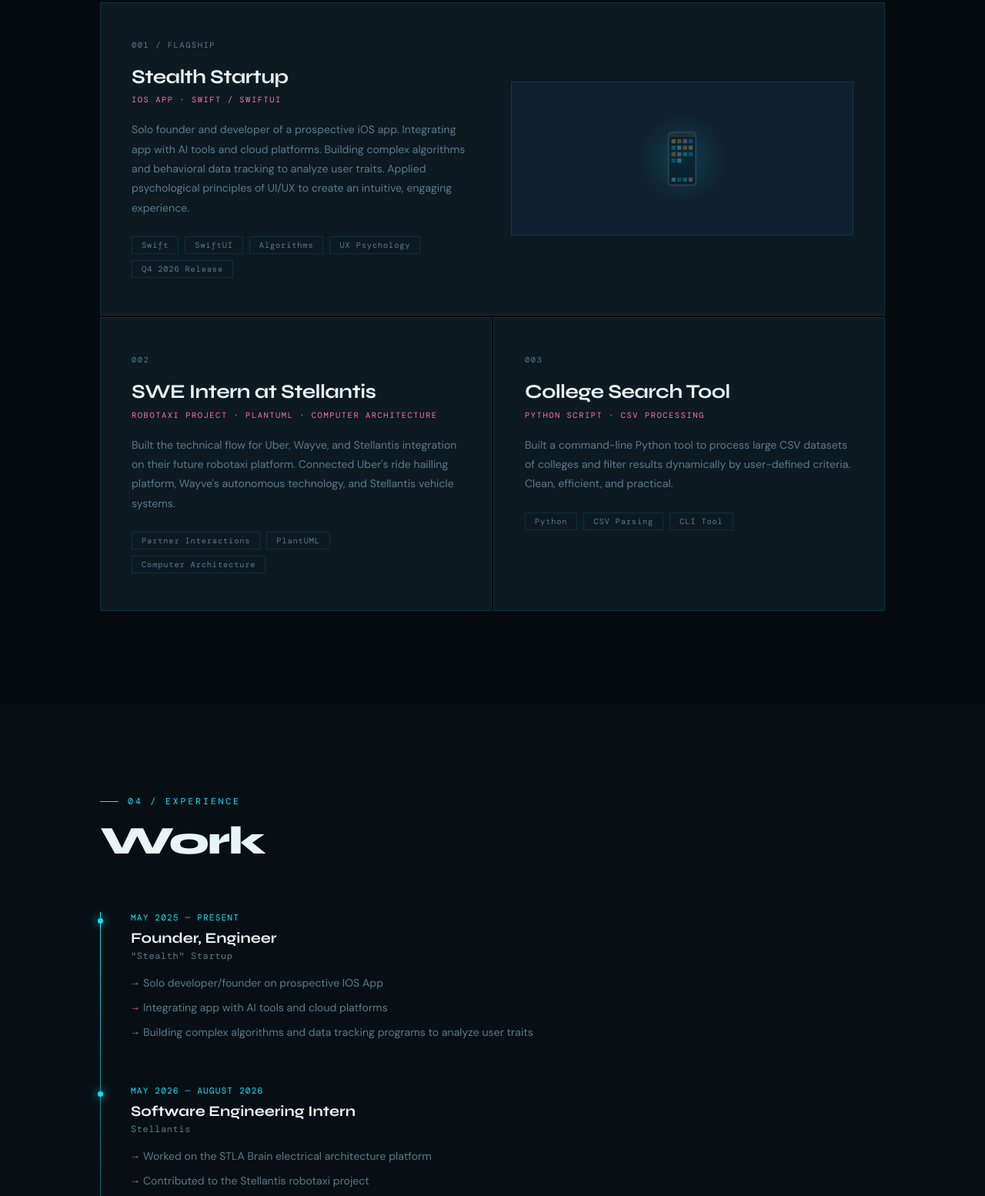
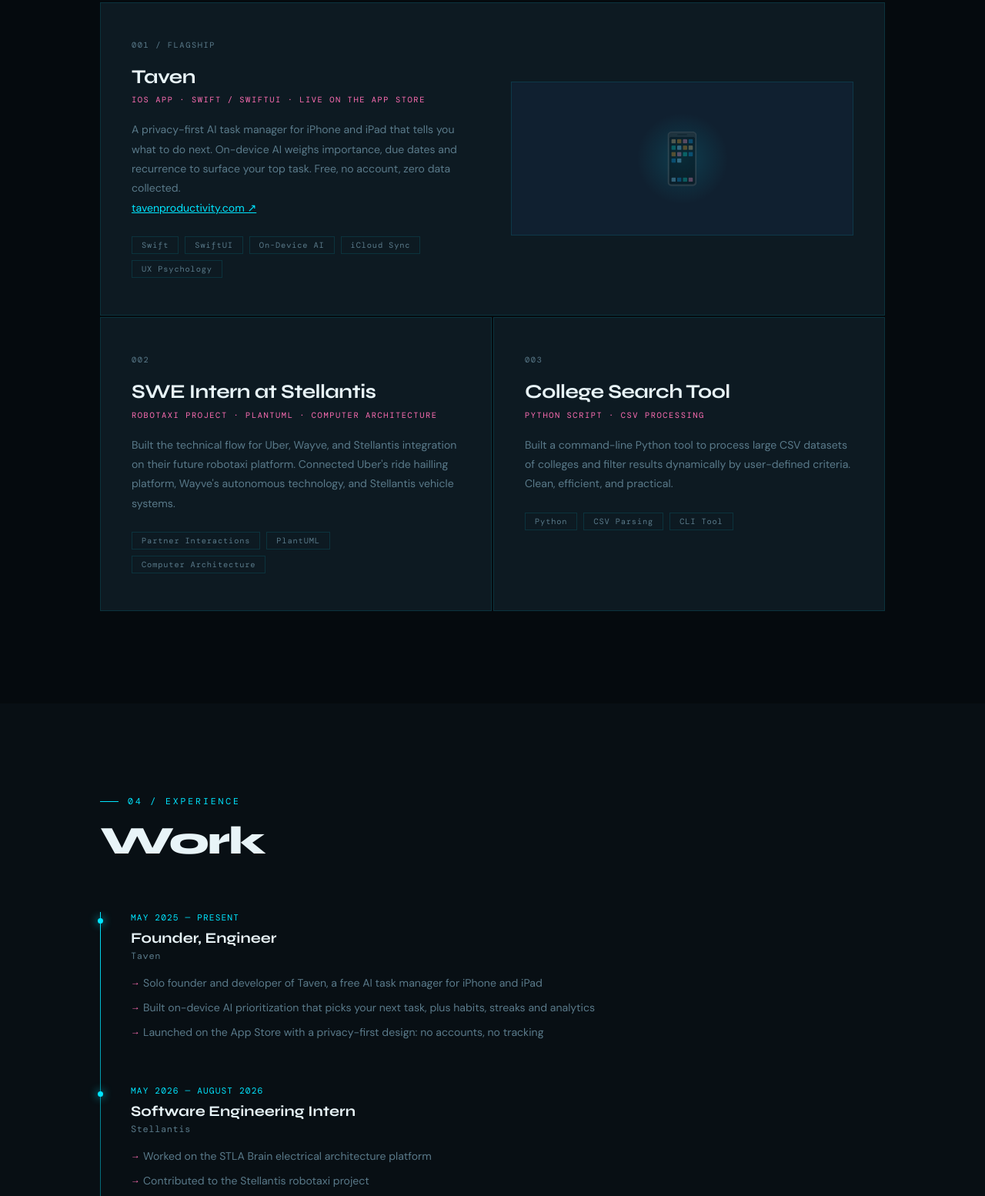
Before and after one commit to troisangle/jolaowoeye.github.io, a plain HTML site: page index.html in a window 1280 px wide. Shown: the part 1716-3270 px from the top of the page at 77% size. Drawn offline with nearby package versions, Linux system fonts and the light colour scheme; a web font is replaced by a local one.

Commit message:
Replace stealth startup sections with Taven
Co-Authored-By: Claude Opus 5.5 <noreply@anthropic.com>
Claude-Session: https://claude.ai/code/session_01KQrYnokE4MWPXzyAarpxWs

```diff
--- a/index.html
+++ b/index.html
@@ -716,18 +716,21 @@
       <div class="project-card featured reveal">
         <div>
           <div class="project-num">001 / FLAGSHIP</div>
-          <div class="project-title">Stealth Startup</div>
-          <span class="project-tag">iOS App · Swift / SwiftUI</span>
+          <div class="project-title">Taven</div>
+          <span class="project-tag">iOS App · Swift / SwiftUI · Live on the App Store</span>
           <p class="project-desc">
-            Solo founder and developer of a prospective iOS app. Integrating app with AI tools and cloud platforms. Building complex algorithms and behavioral data tracking to analyze user traits. Applied psychological principles of UI/UX to create an intuitive, engaging experience.
+            A privacy-first AI task manager for iPhone and iPad that tells you what to do next. On-device AI weighs importance, due dates and recurrence to surface your top task. Free, no account, zero data collected.
+          </p>
+          <p class="project-desc">
+            <a href="https://tavenproductivity.com" target="_blank" rel="noopener" style="color: var(--cyan);">tavenproductivity.com ↗</a>
           </p>
 
           <div class="project-pills">
             <span class="pill">Swift</span>
             <span class="pill">SwiftUI</span>
-            <span class="pill">Algorithms</span>
+            <span class="pill">On-Device AI</span>
+            <span class="pill">iCloud Sync</span>
             <span class="pill">UX Psychology</span>
-            <span class="pill">Q4 2026 Release</span>
           </div>
         </div>
         <div class="project-visual">
@@ -780,11 +783,11 @@
       <div class="timeline-item reveal">
         <div class="timeline-date">MAY 2025 — PRESENT</div>
         <div class="timeline-role">Founder, Engineer</div>
-        <div class="timeline-org">"Stealth" Startup</div>
+        <div class="timeline-org">Taven</div>
         <ul class="timeline-points">
-          <li>Solo developer/founder on prospective IOS App</li>
-          <li>Integrating app with AI tools and cloud platforms</li>
-          <li>Building complex algorithms and data tracking programs to analyze user traits</li>
+          <li>Solo founder and developer of Taven, a free AI task manager for iPhone and iPad</li>
+          <li>Built on-device AI prioritization that picks your next task, plus habits, streaks and analytics</li>
+          <li>Launched on the App Store with a privacy-first design: no accounts, no tracking</li>
         </ul>
       </div>
 
```
